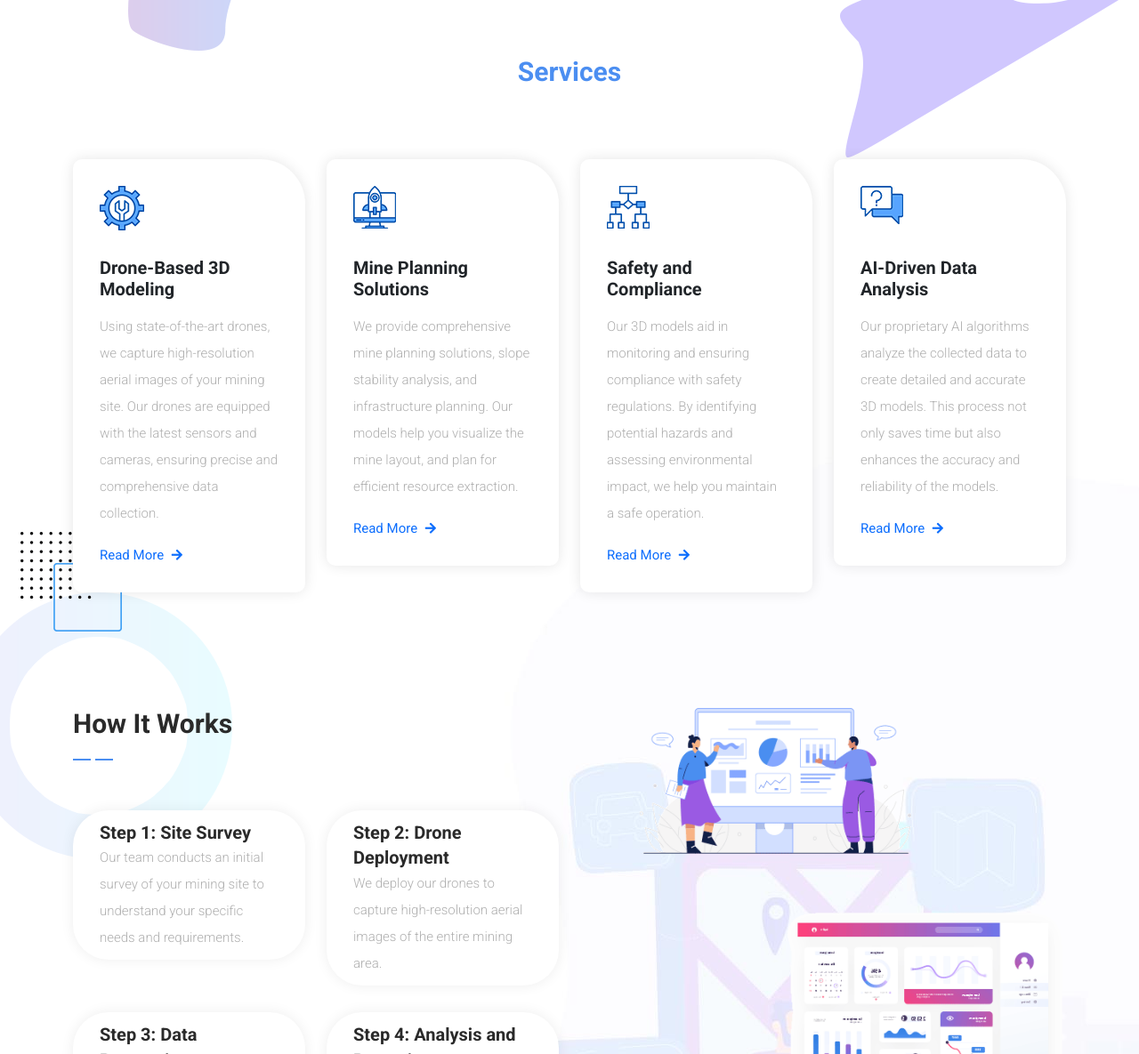
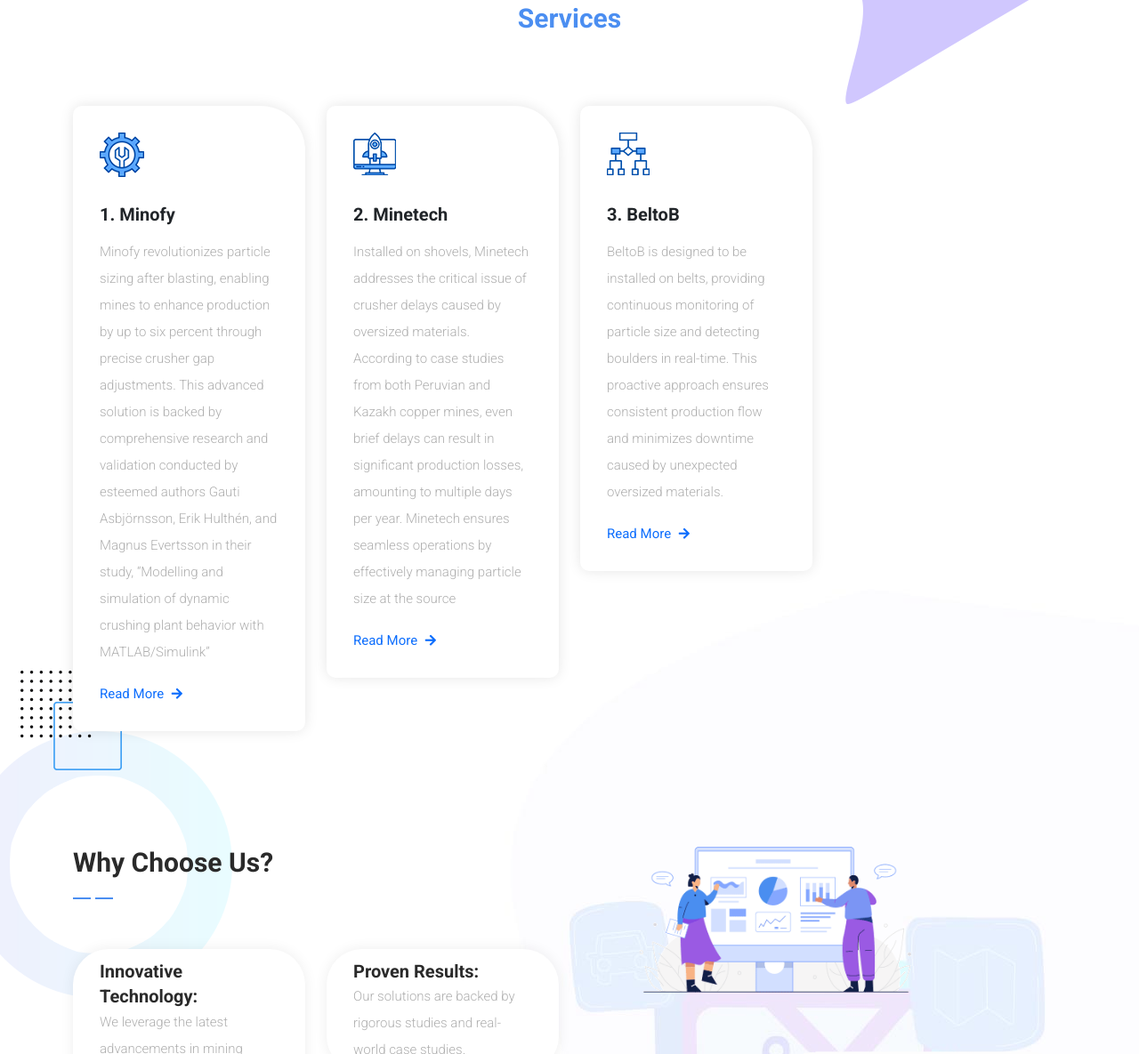
Before and after one commit to solstice-janvi/sjcnexus, a plain HTML site: page index.html in a window 1280 px wide. Shown: the part 1615-2800 px from the top of the page at 89% size. Drawn offline with Linux system fonts and the light colour scheme.

Commit message:
Update index.html

```diff
--- a/index.html
+++ b/index.html
@@ -177,7 +177,8 @@ https://templatemo.com/tm-570-chain-app-dev
                                 <div class="row">
                                     <div class="col-lg-12">
                                         <h2>Welcome to SJC Nexus </h2>
-                                        <p>Welcome to SJC Nexus, where cutting-edge technology meets the mining industry. We specialize in creating high-precision 3D models of mines using drones and AI, providing mining companies with the tools they need for efficient and effective mine planning. Our innovative solutions are designed to optimize your operations, enhance safety, and maximize productivity.</p>
+
+                                        <p>We are proud to introduce our cutting-edge products designed to optimize mining operations, improve efficiency, and maximize production. Our innovative technologies are engineered to address the unique challenges faced by the mining industry.</p>
                                     </div>
                                     <div class="col-lg-12">
                                         <div class="white-button first-button scroll-to-section">
@@ -222,10 +223,10 @@ https://templatemo.com/tm-570-chain-app-dev
                 <div class="col-lg-3">
                     <div class="service-item first-service">
                         <div class="icon"></div>
-                        <h4>Drone-Based 3D Modeling
+                        <h4>1. Minofy
 
                         </h4>
-                        <p>Using state-of-the-art drones, we capture high-resolution aerial images of your mining site. Our drones are equipped with the latest sensors and cameras, ensuring precise and comprehensive data collection.</p>
+                        <p>Minofy revolutionizes particle sizing after blasting, enabling mines to enhance production by up to six percent through precise crusher gap adjustments. This advanced solution is backed by comprehensive research and validation conducted by esteemed authors Gauti Asbjörnsson, Erik Hulthén, and Magnus Evertsson in their study, “Modelling and simulation of dynamic crushing plant behavior with MATLAB/Simulink”</p>
                         <div class="text-button">
                             <a href="#">Read More <i class="fa fa-arrow-right"></i></a>
                         </div>
@@ -234,8 +235,8 @@ https://templatemo.com/tm-570-chain-app-dev
                 <div class="col-lg-3">
                     <div class="service-item second-service">
                         <div class="icon"></div>
-                        <h4>Mine Planning Solutions</h4>
-                        <p>We provide comprehensive mine planning solutions, slope stability analysis, and infrastructure planning. Our models help you visualize the mine layout, and plan for efficient resource extraction.</p>
+                        <h4>2. Minetech</h4>
+                        <p>Installed on shovels, Minetech addresses the critical issue of crusher delays caused by oversized materials. According to case studies from both Peruvian and Kazakh copper mines, even brief delays can result in significant production losses, amounting to multiple days per year. Minetech ensures seamless operations by effectively managing particle size at the source</p>
                         <div class="text-button">
                             <a href="#">Read More <i class="fa fa-arrow-right"></i></a>
                         </div>
@@ -244,14 +245,14 @@ https://templatemo.com/tm-570-chain-app-dev
                 <div class="col-lg-3">
                     <div class="service-item third-service">
                         <div class="icon"></div>
-                        <h4>Safety and Compliance</h4>
-                        <p>Our 3D models aid in monitoring and ensuring compliance with safety regulations. By identifying potential hazards and assessing environmental impact, we help you maintain a safe operation.</p>
+                        <h4>3. BeltoB</h4>
+                        <p>BeltoB is designed to be installed on belts, providing continuous monitoring of particle size and detecting boulders in real-time. This proactive approach ensures consistent production flow and minimizes downtime caused by unexpected oversized materials.</p>
                         <div class="text-button">
                             <a href="#">Read More <i class="fa fa-arrow-right"></i></a>
                         </div>
                     </div>
                 </div>
-                <div class="col-lg-3">
+                <!-- <div class="col-lg-3">
                     <div class="service-item fourth-service">
                         <div class="icon"></div>
                         <h4>AI-Driven Data Analysis</h4>
@@ -262,7 +263,7 @@ https://templatemo.com/tm-570-chain-app-dev
                             <a href="#">Read More <i class="fa fa-arrow-right"></i></a>
                         </div>
                     </div>
-                </div>
+                </div> -->
             </div>
         </div>
     </div>
@@ -272,33 +273,33 @@ https://templatemo.com/tm-570-chain-app-dev
             <div class="row">
                 <div class="col-lg-6 align-self-center">
                     <div class="section-heading">
-                        <h4>How It Works</h4>
+                        <h4>Why Choose Us?</h4>
                         <img src="assets/images/heading-line-dec.png" alt="">
 
                     </div>
                     <div class="row">
                         <div class="col-lg-6">
                             <div class="box-item">
-                                <h4><a href="#">Step 1: Site Survey</a></h4>
-                                <p>Our team conducts an initial survey of your mining site to understand your specific needs and requirements.</p>
+                                <h4><a href="#">Innovative Technology:</a></h4>
+                                <p> We leverage the latest advancements in mining technology to deliver superior products.</p>
                             </div>
                         </div>
                         <div class="col-lg-6">
                             <div class="box-item">
-                                <h4><a href="#">Step 2: Drone Deployment</a></h4>
-                                <p>We deploy our drones to capture high-resolution aerial images of the entire mining area.</p>
+                                <h4><a href="#">Proven Results:</a></h4>
+                                <p> Our solutions are backed by rigorous studies and real-world case studies.</p>
                             </div>
                         </div>
                         <div class="col-lg-6">
                             <div class="box-item">
-                                <h4><a href="#">Step 3: Data Processing</a></h4>
-                                <p>The collected data is processed using our advanced AI algorithms to create accurate and detailed 3D models.</p>
+                                <h4><a href="#">Industry Expertise: </a></h4>
+                                <p>With extensive experience in the mining industry, we understand the challenges and provide effective solutions</p>
                             </div>
                         </div>
                         <div class="col-lg-6">
                             <div class="box-item">
-                                <h4><a href="#">Step 4: Analysis and Reporting</a></h4>
-                                <p>Our experts analyze the models to provide actionable insights and detailed reports, helping you plan and optimize your mining operations.</p>
+                                <h4><a href="#">Comprehensive Support:</a></h4>
+                                <p> From initial consultation to ongoing maintenance, our team is dedicated to ensuring your operations run smoothly and efficiently.</p>
                             </div>
                         </div>
                         <div class="col-lg-12">
```
